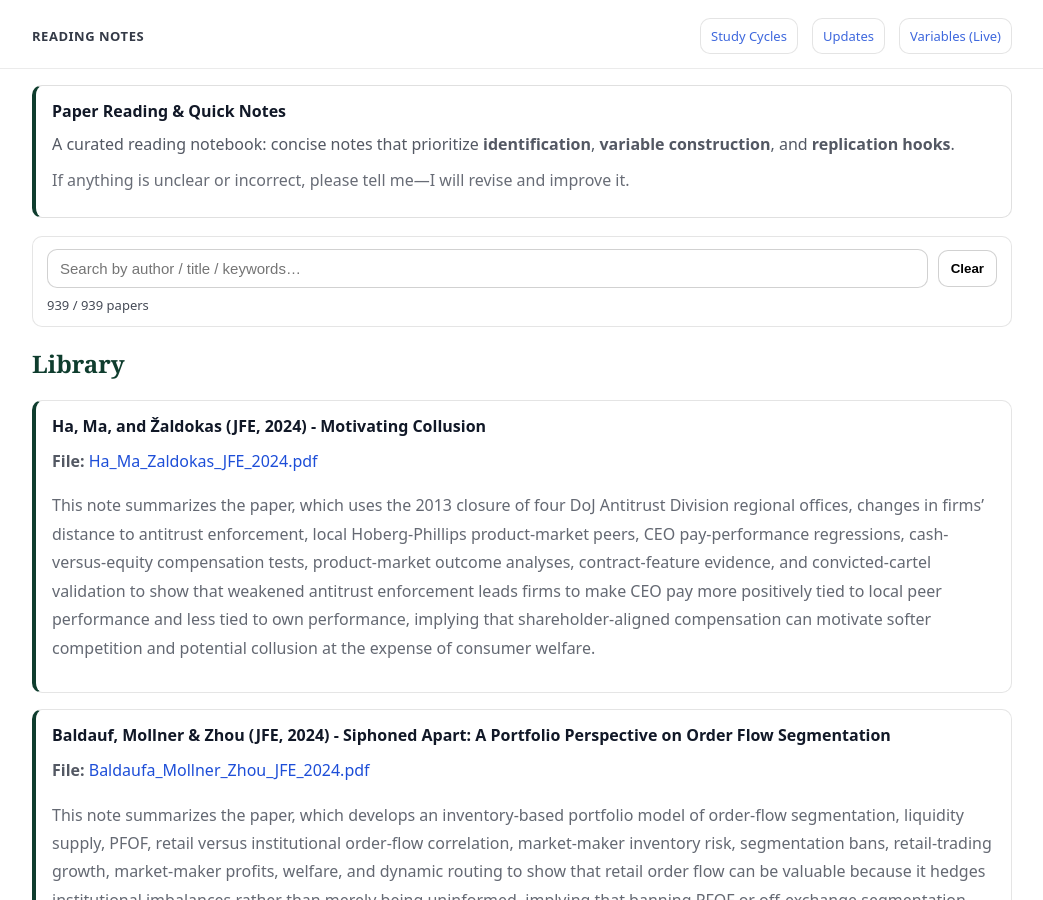
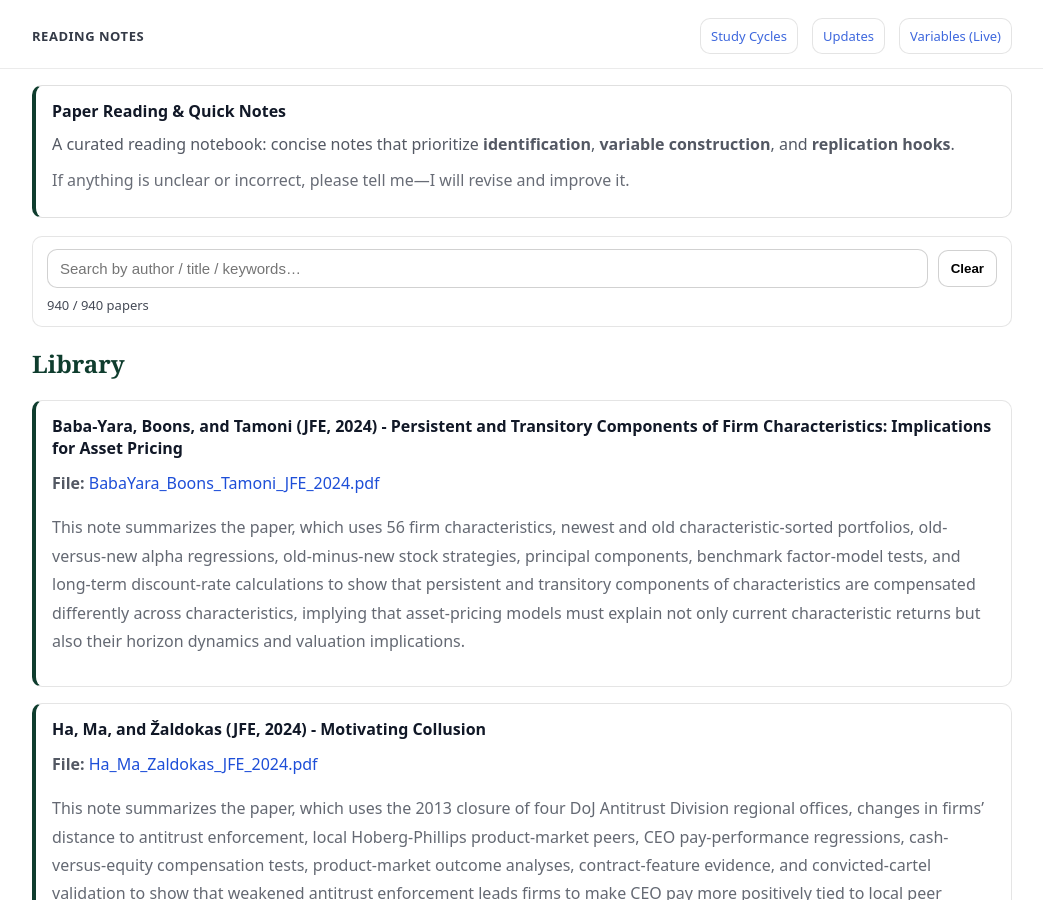
Before and after one commit to yaxinzn/study-archive, a Jekyll site: the page built from reading/index.md, in a window 1280 px wide and 900 px high. Shown: the whole window, without its empty margins (118-1161 px from the left). Built offline with Jekyll 4.4.1, drawn with Linux system fonts in a browser that asks for light colours.

Commit message:
Reading: add/update BabaYara_Boons_Tamoni_JFE_2024.pdf

```diff
--- a/_data/reading.yml
+++ b/_data/reading.yml
@@ -1,3 +1,7 @@
+- title: "Baba-Yara, Boons, and Tamoni (JFE, 2024) - Persistent and Transitory Components of Firm Characteristics: Implications for Asset Pricing"
+  file: "BabaYara_Boons_Tamoni_JFE_2024.pdf"
+  desc: "This note summarizes the paper, which uses 56 firm characteristics, newest and old characteristic-sorted portfolios, old-versus-new alpha regressions, old-minus-new stock strategies, principal components, benchmark factor-model tests, and long-term discount-rate calculations to show that persistent and transitory components of characteristics are compensated differently across characteristics, implying that asset-pricing models must explain not only current characteristic returns but also their horizon dynamics and valuation implications."
+
 - title: "Ha, Ma, and Žaldokas (JFE, 2024) - Motivating Collusion"
   file: "Ha_Ma_Zaldokas_JFE_2024.pdf"
   desc: "This note summarizes the paper, which uses the 2013 closure of four DoJ Antitrust Division regional offices, changes in firms’ distance to antitrust enforcement, local Hoberg-Phillips product-market peers, CEO pay-performance regressions, cash-versus-equity compensation tests, product-market outcome analyses, contract-feature evidence, and convicted-cartel validation to show that weakened antitrust enforcement leads firms to make CEO pay more positively tied to local peer performance and less tied to own performance, implying that shareholder-aligned compensation can motivate softer competition and potential collusion at the expense of consumer welfare."
```
Also changed, not shown: 1 other file.
